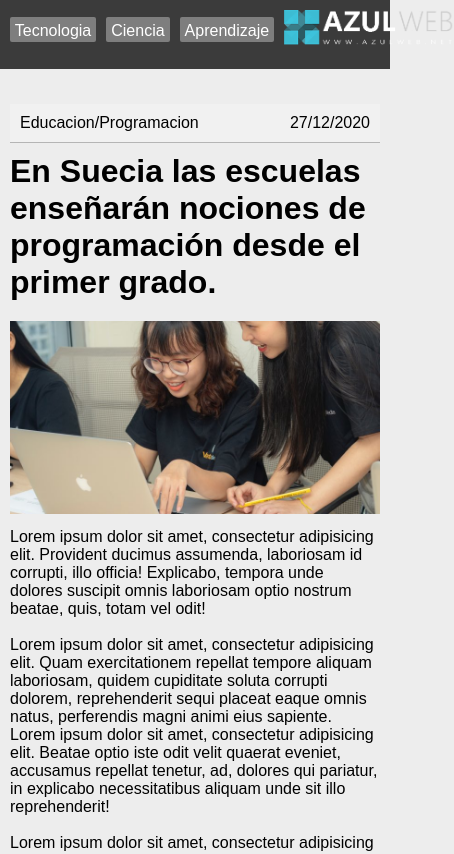
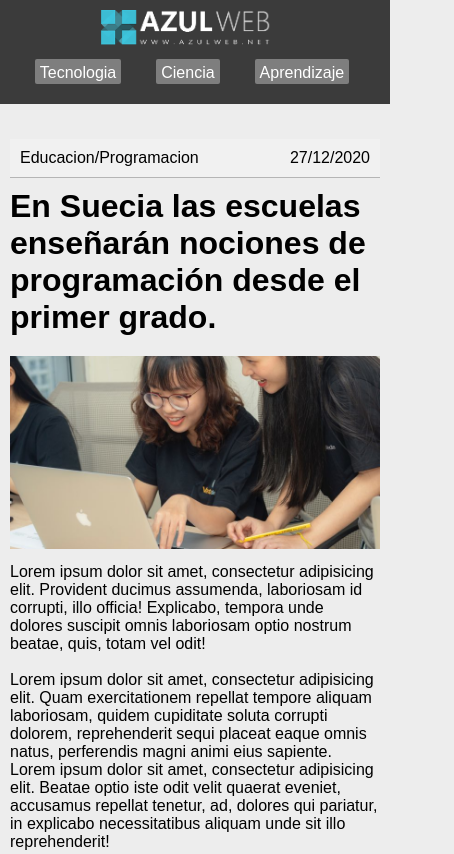
Before and after one commit to AgredaLuis/Proyecto-AzulSchool, a plain HTML site: page docs/index.html in a window 390 px wide. Shown: the top 854 px of the page, 454 px wide, since content can reach past the window. Drawn offline with Linux system fonts and the light colour scheme.

Commit message:
se le agrego flex-direction:column al contenedor

```diff
--- a/docs/CSS/style.css
+++ b/docs/CSS/style.css
@@ -176,19 +176,25 @@ nav li.menu{
 /* IPAD*/
 
 /*MOVIL*/
-@media(max-width: 380px){
+@media(max-width: 400px){
+
 
 ul {
-	max-width: 90%;
+	max-width: 95%;
 	flex-wrap: wrap-reverse;
 }
 .logo{
+	max-width: 95%;
 	margin: auto;
-	margin-bottom: 10px;
+	margin-bottom:10px;
 }
 nav li {
-	    margin-left:14px;
+	 margin-left:25px;
 	}
+}
+#contenedor{
+	flex-direction: column;
+}
 
 
  footer{
@@ -202,6 +208,7 @@ nav li {
 	width: 100%;
 }
 
+
 }
 
 /*MOVIL*/
```
